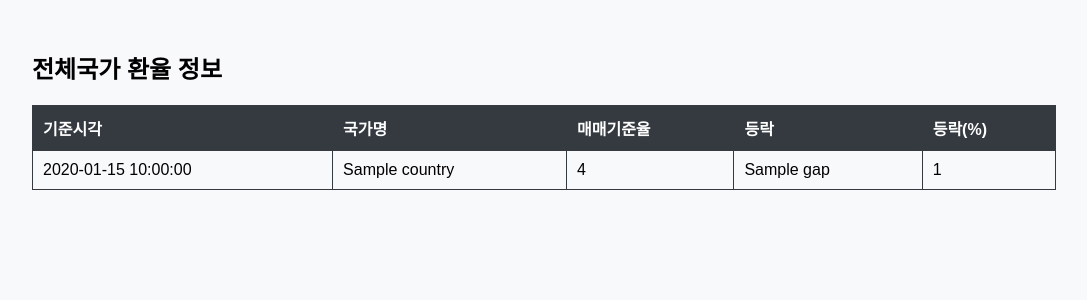
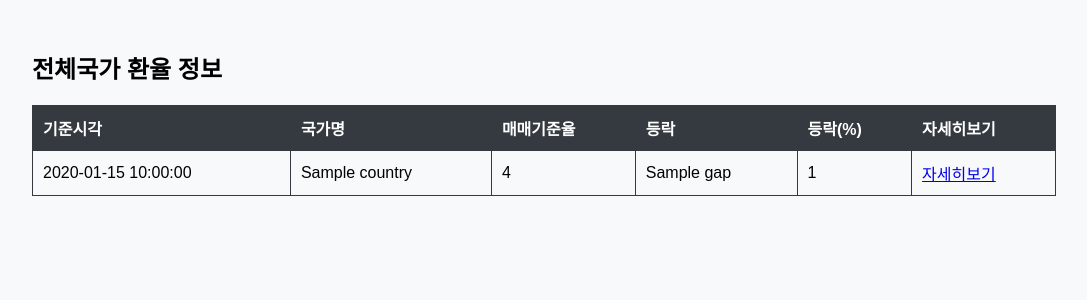
Before and after one commit to junny1117/Web-Indexing_Currency, a Flask app: template templates/currency_all.html in a window 1280 px wide. Shown: the part 64-364 px from the top of the page, without its empty margins (96-1183 px from the left). Run offline with Flask 3, Linux system fonts and the light colour scheme; the template is opened without the code that fills it: most values are stand-ins (such as "Sample title", 1, 10 or a date in 2020).

Commit message:
자세히보기 기능 추가

```diff
--- a/templates/currency_all.html
+++ b/templates/currency_all.html
@@ -103,6 +103,7 @@
           <th>매매기준율</th>
           <th>등락</th>
           <th>등락(%)</th>
+          <th>자세히보기</th>
         </tr>
       </thead>
       <tbody>
@@ -113,6 +114,7 @@
           <td>{{ item.rate }}</td>
           <td>{{ item.gap }}</td>
           <td>{{ item.gap_percent }}</td>
+          <td><a href="{{ url_for('currency', country=item.country) }}">자세히보기</a></td>
         </tr>
         {% endfor %}
       </tbody>
```
